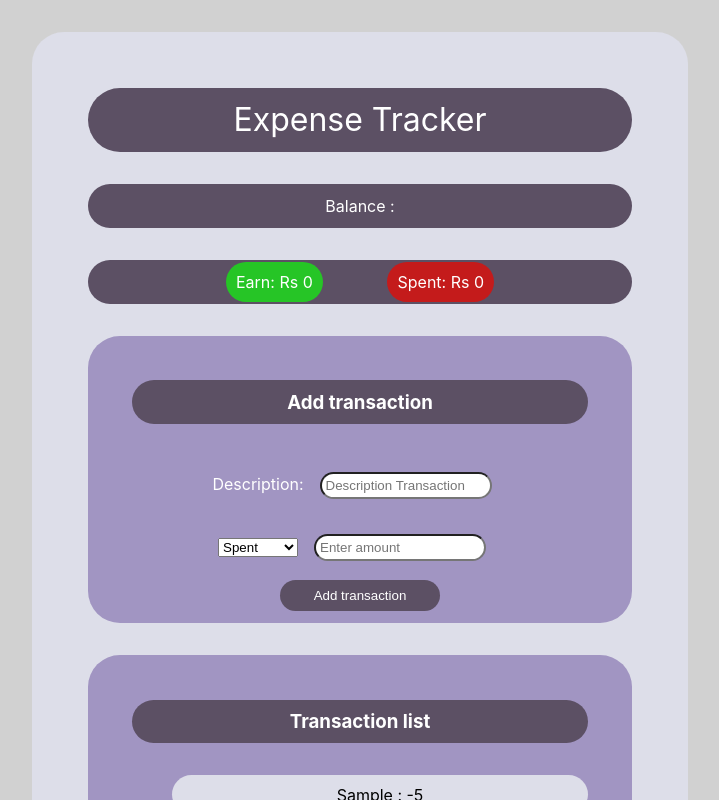
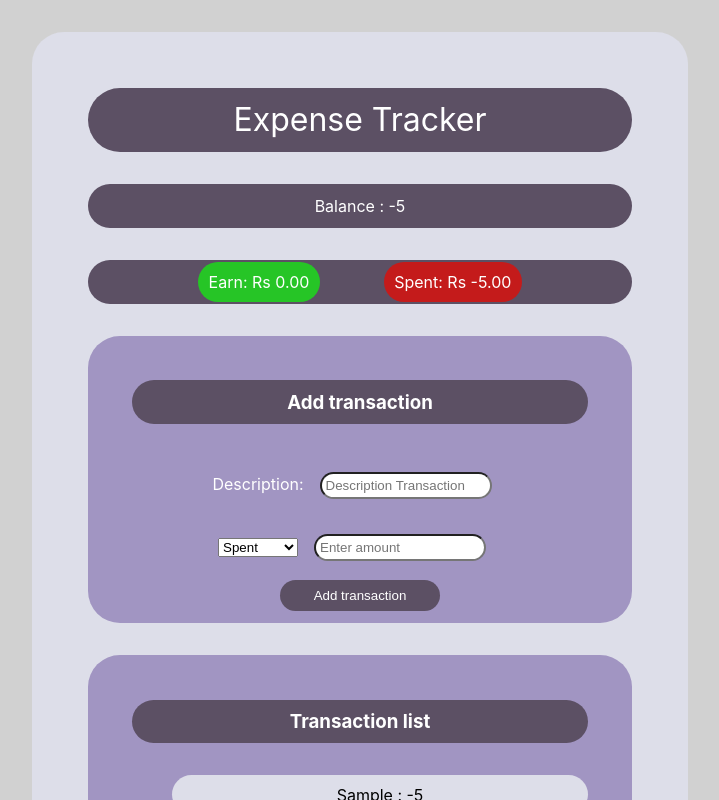
Before and after one commit to sanjayrjs16/CashFlow-tracker-react, a React (Create React App) app: page / in a window 1280 px wide. Both pictures are taken after typing "Sample", "5" into the empty fields and a click on the button "Add transaction". Shown: the top 800 px of the page, without its empty margins (280-999 px from the left). Built offline with nearby package versions, Linux system fonts and the light colour scheme.

Commit message:
Added delete

```diff
--- a/src/components/Balance.js
+++ b/src/components/Balance.js
@@ -1,9 +1,12 @@
-import React from 'react'
+import React, {useContext} from 'react'
+import { GlobalContext } from '../contexts/GlobalContext'
 
 export const Balance = () => {
+    const { transactions } = useContext(GlobalContext)
+    const amounts = transactions.map( transaction => parseInt(transaction.amount)).reduce((a,s) => a+s, 0)
     return (
         <div className = "balance">
-            Balance :
+            Balance : {amounts}
         </div>
     )
 }
--- a/src/components/IncomeExpences.js
+++ b/src/components/IncomeExpences.js
@@ -1,17 +1,20 @@
 import React, { useContext } from 'react';
 import { GlobalContext } from '../contexts/GlobalContext';
 
-let earn = 0, spent = 0;
+
 export const IncomeExpences = () => {
     const {transactions } = useContext(GlobalContext);
+    const amounts = transactions.map( transaction => {
+        return (parseInt(transaction.amount));
+    })
+    const earn = amounts.filter(amount => { return amount>0}).reduce((a, s) => {return a + s},0).toFixed(2);
+    const spent = amounts.filter(amount => { return amount<0}).reduce((a, s) => {return a + s},0).toFixed(2);;
     return (
 
         <div className="income-expences">
             <div className="earn">
 
-                Earn: Rs {transactions.map( transaction => {
-                        return (transaction.amount>0?transaction.amount:0);
-                    })}
+                Earn: Rs { earn }
             </div>
             <div className="spent">
                 Spent: Rs {spent}
--- /dev/null
+++ b/src/components/Transaction.js
@@ -0,0 +1,22 @@
+import React ,{useContext}from 'react'
+import { GlobalContext } from '../contexts/GlobalContext';
+
+export const Transaction = ({transaction}) => {
+    const {deletetransaction} = useContext(GlobalContext)
+    const handleSubmit = (e) => {
+        e.preventDefault();
+        deletetransaction(transaction.id);
+
+
+    }
+    return (
+        <div>
+            <form onSubmit={handleSubmit}>
+                <ul>
+                    <li className="trans-list-items" >{transaction.text} : {transaction.amount}</li>
+                    <button type="submit">Delete</button>
+                </ul>
+            </form>
+        </div>
+    )
+}
--- a/src/components/TransactionList.js
+++ b/src/components/TransactionList.js
@@ -1,18 +1,18 @@
-import React, {useContext} from 'react'
+import React, {useContext} from 'react';
 import { GlobalContext } from '../contexts/GlobalContext';
+import {Transaction }from './Transaction';
+
 
 
 export const TransactionList = () => {
-    const  { transactions } =  useContext(GlobalContext)
+   const {transactions } = useContext(GlobalContext)
     return (
         <div className="transaction-list">
           <h3 className="trans-list-header">Transaction list</h3>
-          <ul>
             { transactions.map( transaction => {
-                                return (<li className="trans-list-items" key = {transaction.id} >{transaction.text} : {transaction.amount}</li>);
-                            })
-            }
-          </ul>
+                                return <Transaction key = {transaction.id} transaction={transaction} />})
+                                }
+
         </div>
     );
 }
--- a/src/contexts/AppReducer.js
+++ b/src/contexts/AppReducer.js
@@ -5,6 +5,13 @@ export default (state, action) => {
                 ...state,
                 transactions: [action.payload, ...state.transactions]
               }
+        case "DEL_TRANS":{
+            return ( {
+                ...state,
+                transactions: state.transactions.filter(transaction => transaction.id !== action.payload)
+              } )
+        }
+
         default:
             return state;
     }
--- a/src/contexts/GlobalContext.js
+++ b/src/contexts/GlobalContext.js
@@ -11,11 +11,17 @@ export const GlobalContext = createContext(initialState);
 const GlobalContextProvider = (props) => {
    // const [initialState, setinitialState] = useState([]);
     const [state, dispatch] = useReducer(AppReducer,initialState);
+
     function addtransaction(transaction) {
         dispatch({type: "ADD_TRANS",payload: transaction } );
     }
+
+    function deletetransaction(id){
+        dispatch({type: "DEL_TRANS",payload: id } );
+    }
+
     return (
-        <GlobalContext.Provider value = {{transactions: state.transactions, addtransaction } }>
+        <GlobalContext.Provider value = {{transactions: state.transactions, addtransaction , deletetransaction} }>
             {props.children}
         </GlobalContext.Provider>
     );
```
